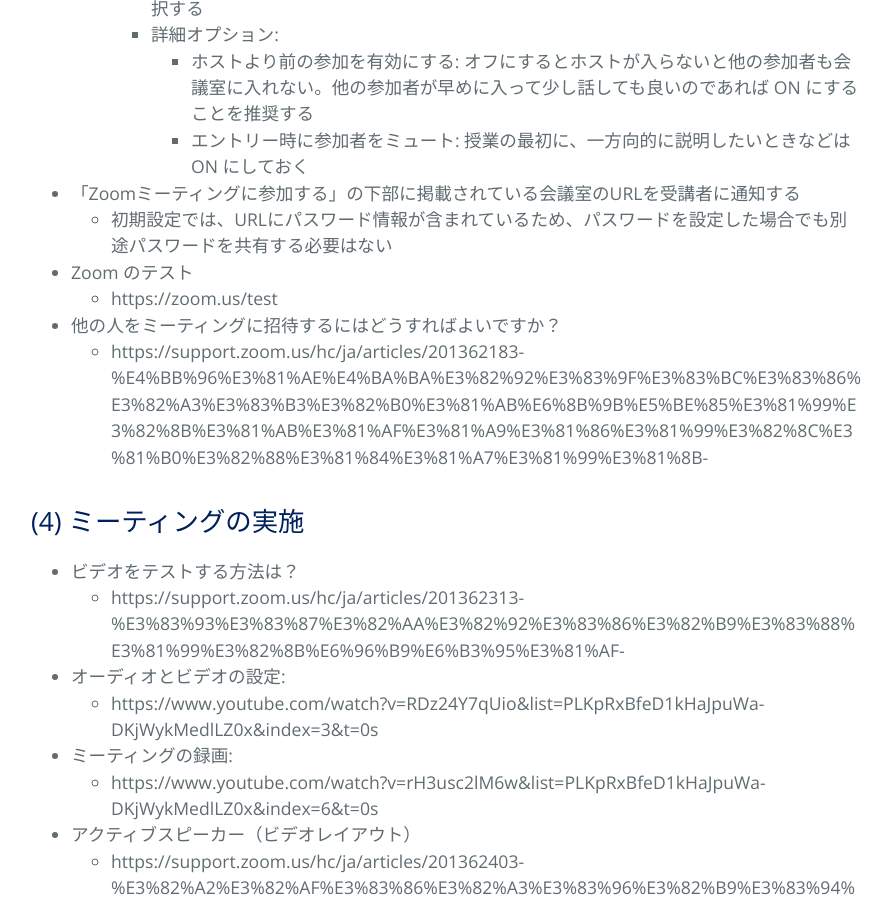
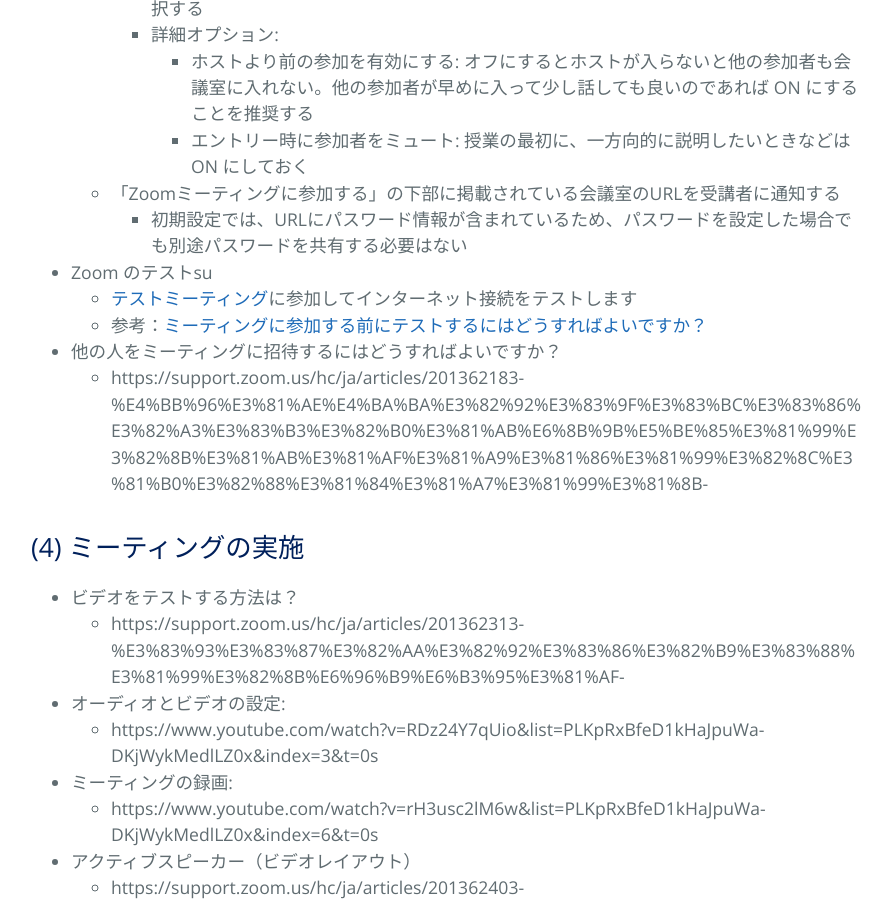
Before and after one commit to kyoto-u/online-edu, a Jekyll site: the page built from b_zoom_own.md, in a window 1280 px wide and 900 px high, scrolled down 1422 px. Shown: the whole window, without its empty margins (193-1084 px from the left). Built offline with Jekyll 4.4.1, drawn with Linux system fonts in a browser that asks for light colours.

Commit message:
Update b_zoom_own.md

```diff
--- a/b_zoom_own.md
+++ b/b_zoom_own.md
@@ -50,11 +50,12 @@ title: {{ site.name }}
     - 詳細オプション:
       -  ホストより前の参加を有効にする: オフにするとホストが入らないと他の参加者も会議室に入れない。他の参加者が早めに入って少し話しても良いのであれば ON にすることを推奨する
       - エントリー時に参加者をミュート: 授業の最初に、一方向的に説明したいときなどは ON にしておく
-- 「Zoomミーティングに参加する」の下部に掲載されている会議室のURLを受講者に通知する
+  - 「Zoomミーティングに参加する」の下部に掲載されている会議室のURLを受講者に通知する
     - 初期設定では、URLにパスワード情報が含まれているため、パスワードを設定した場合でも別途パスワードを共有する必要はない
 
-- Zoom のテスト
-  - https://zoom.us/test
+- Zoom のテストsu
+  - [テストミーティング](https://zoom.us/test)に参加してインターネット接続をテストします
+  - 参考：[ミーティングに参加する前にテストするにはどうすればよいですか？](https://support.zoom.us/hc/ja/articles/115002262083-ミーティングに参加する前にテストするにはどうすればよいですか-)
 
 - 他の人をミーティングに招待するにはどうすればよいですか？
     - https://support.zoom.us/hc/ja/articles/201362183-%E4%BB%96%E3%81%AE%E4%BA%BA%E3%82%92%E3%83%9F%E3%83%BC%E3%83%86%E3%82%A3%E3%83%B3%E3%82%B0%E3%81%AB%E6%8B%9B%E5%BE%85%E3%81%99%E3%82%8B%E3%81%AB%E3%81%AF%E3%81%A9%E3%81%86%E3%81%99%E3%82%8C%E3%81%B0%E3%82%88%E3%81%84%E3%81%A7%E3%81%99%E3%81%8B-
```
